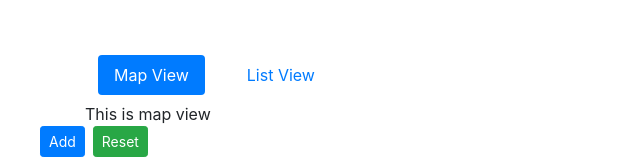
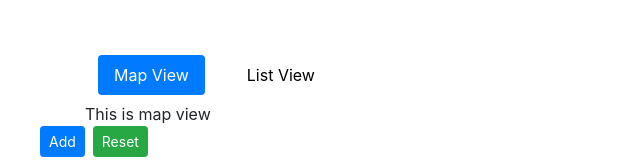
Before and after one commit to no197/angular-training, an Angular app: page / in a window 1280 px wide. Shown: the top 160 px of the page, without its empty margins (0-640 px from the left). Built offline with nearby package versions, Linux system fonts and the light colour scheme.

Commit message:
ngClass & ngStyle

```diff
--- a/src/app/app.component.html
+++ b/src/app/app.component.html
@@ -12,6 +12,8 @@
       <a
         class="nav-link"
         [class.active]="viewMode === 'list'"
+        [ngClass]="{ class: true }"
+        [ngStyle]="{ color: 'black' }"
         (click)="viewMode = 'list'"
         >List View</a
       >
```
